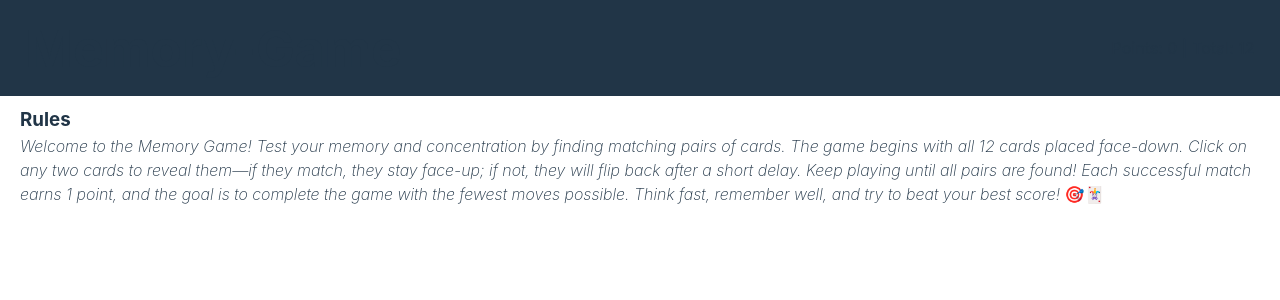
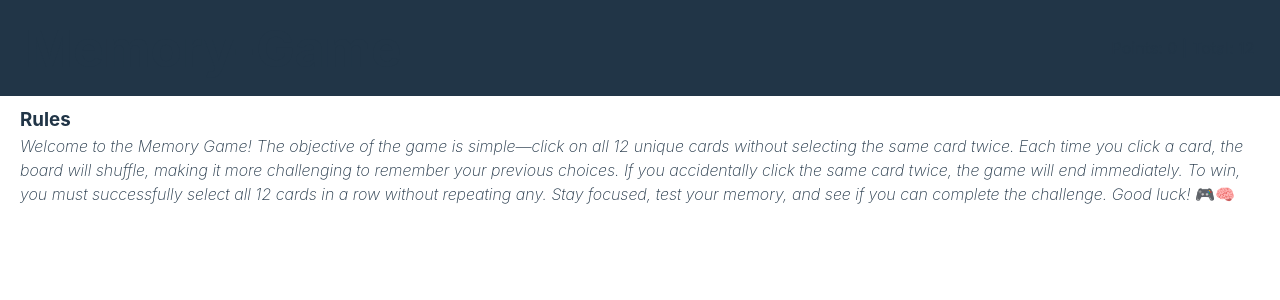
Before and after one commit to dampmatt/memoryGame, a React (Vite) app: page / in a window 1280 px wide. Shown: the top 300 px of the page. Built offline with nearby package versions, Linux system fonts and the light colour scheme.

Commit message:
added rules

```diff
--- a/src/components/rules.jsx
+++ b/src/components/rules.jsx
@@ -3,13 +3,13 @@ export default function Rules() {
     <div id="rules">
       <h3>Rules</h3>
       <i>
-        Welcome to the Memory Game! Test your memory and concentration by
-        finding matching pairs of cards. The game begins with all 12 cards
-        placed face-down. Click on any two cards to reveal them—if they match,
-        they stay face-up; if not, they will flip back after a short delay. Keep
-        playing until all pairs are found! Each successful match earns 1 point,
-        and the goal is to complete the game with the fewest moves possible.
-        Think fast, remember well, and try to beat your best score! 🎯🃏
+        Welcome to the Memory Game! The objective of the game is simple—click on
+        all 12 unique cards without selecting the same card twice. Each time you
+        click a card, the board will shuffle, making it more challenging to
+        remember your previous choices. If you accidentally click the same card
+        twice, the game will end immediately. To win, you must successfully
+        select all 12 cards in a row without repeating any. Stay focused, test
+        your memory, and see if you can complete the challenge. Good luck! 🎮🧠
       </i>
     </div>
   );
```
